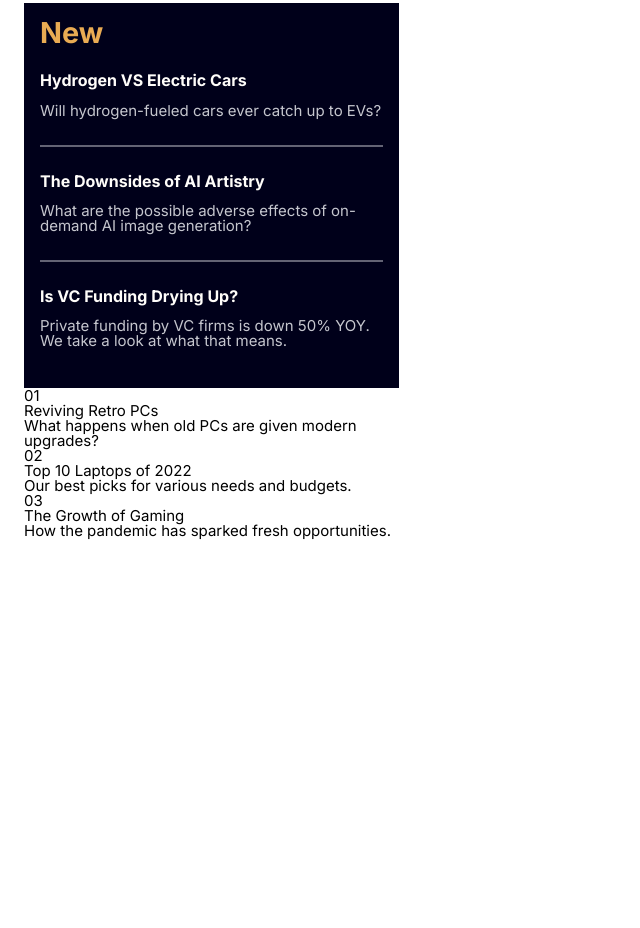
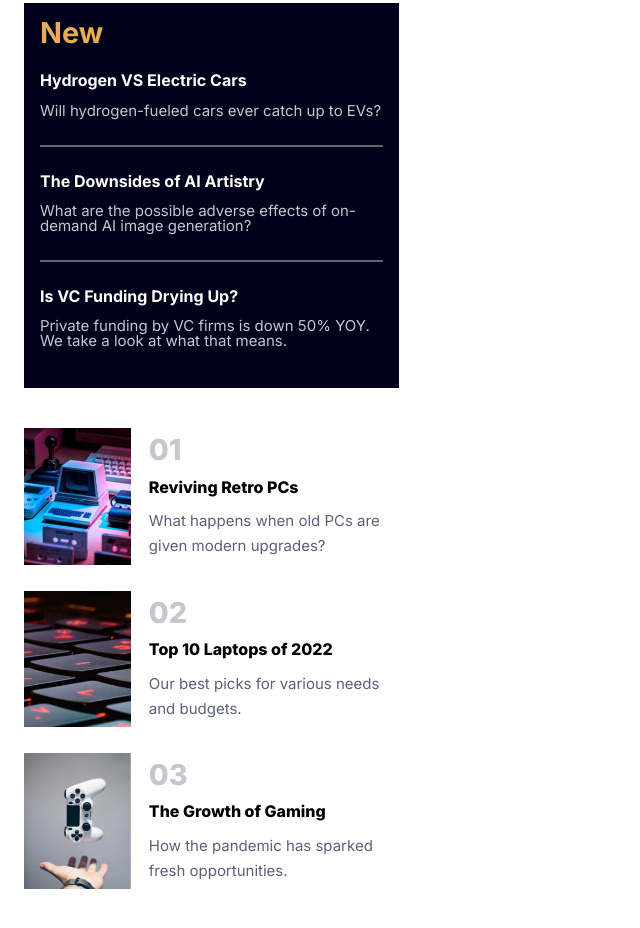
Before and after one commit to ElodieBustin/Challenge-FEM-4-News-Homepage, a plain HTML site: page index.html in a window 1280 px wide. Shown: the part 823-1751 px from the top of the page, without its empty margins (0-640 px from the left). Before the commit the page ends 1363 px from the top, so only its background shows below. Drawn offline with Linux system fonts and the light colour scheme.

Commit message:
finish showcase

```diff
--- a/index.html
+++ b/index.html
@@ -79,9 +79,13 @@
       </article>
     </aside>
 
-    <article>
-      <div>
-        <div>
+    <article class="showcase">
+      <div class="showcase__container">
+        <div class="image-container">
+          <img src="/images/image-retro-pcs.jpg" alt="old pc">
+        </div>
+        <div class="text-container">
+          <div class="number">
             01
           </div>
           <h4>
@@ -91,8 +95,15 @@
             What happens when old PCs are given modern upgrades?
           </p>
         </div>
-      <div>
-        <div>
+
+      </div>
+      <div class="showcase__container">
+        <div class="image-container">
+          <img src="/images/image-top-laptops.jpg" alt="laptop">
+        </div>
+
+        <div class="text-container">
+          <div class="number">
             02
           </div>
           <h4>
@@ -102,8 +113,14 @@
             Our best picks for various needs and budgets.
           </p>
         </div>
-      <div>
-        <div>
+
+      </div>
+      <div class="showcase__container">
+        <div class="image-container">
+          <img src="/images/image-gaming-growth.jpg" alt="gaming">
+        </div>
+        <div class="text-container">
+          <div class="number">
             03
           </div>
           <h4>
@@ -113,6 +130,7 @@
             How the pandemic has sparked fresh opportunities.
           </p>
         </div>
+      </div>
     </article>
   </main>
 
--- /dev/null
+++ b/scss/_showcase.scss
@@ -0,0 +1,40 @@
+.showcase{
+    margin-top: 2.5rem;
+    padding-bottom: 5rem;
+
+    &__container{
+        display: flex;
+        margin-bottom: 1.5rem;
+        .image-container{
+            width: 30%;
+            > img{
+                width: 100%;
+            }
+        }
+
+        .text-container{
+            display: flex;
+            flex-direction: column;
+            justify-content: space-between;
+            padding: 0.5rem 0;
+            margin-left: 1.1rem;
+            width: 70%;
+            .number{
+                font-size: 1.8rem;
+                font-weight: 800;
+                color: $grayishBlue;
+            }
+
+            h4{
+                font-weight: 800;
+                font-size: 1rem;
+            }
+
+            p{
+                color: $darkGrayishBlue;
+                line-height: 25px;
+
+            }
+        }
+    }
+}
--- a/scss/styles.scss
+++ b/scss/styles.scss
@@ -4,6 +4,7 @@
 @import 'header';
 @import 'main';
 @import 'aside';
+@import 'showcase';
 
 body{
     font-family: 'Inter', sans-serif;
```
Also changed, not shown: scss/styles.css, 1 other file. Lines whose indentation alone changed are shown as unchanged.
